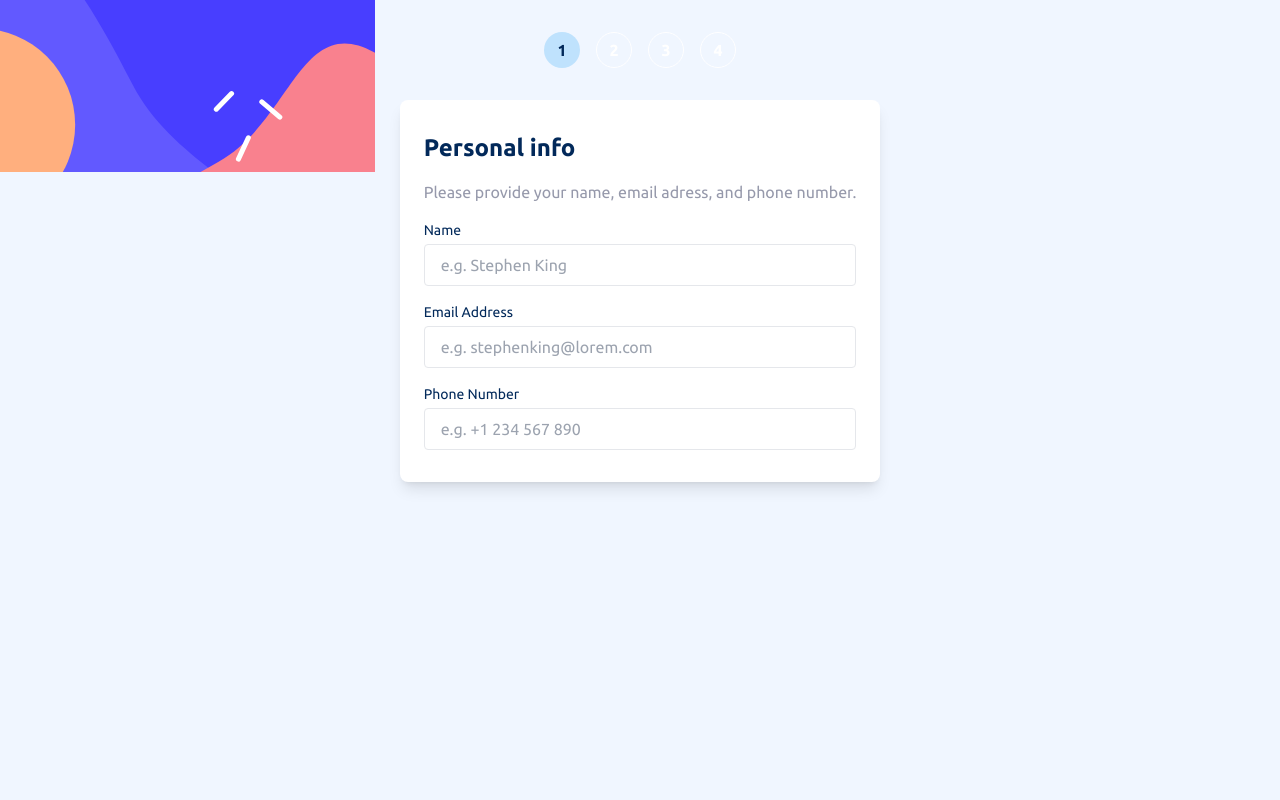
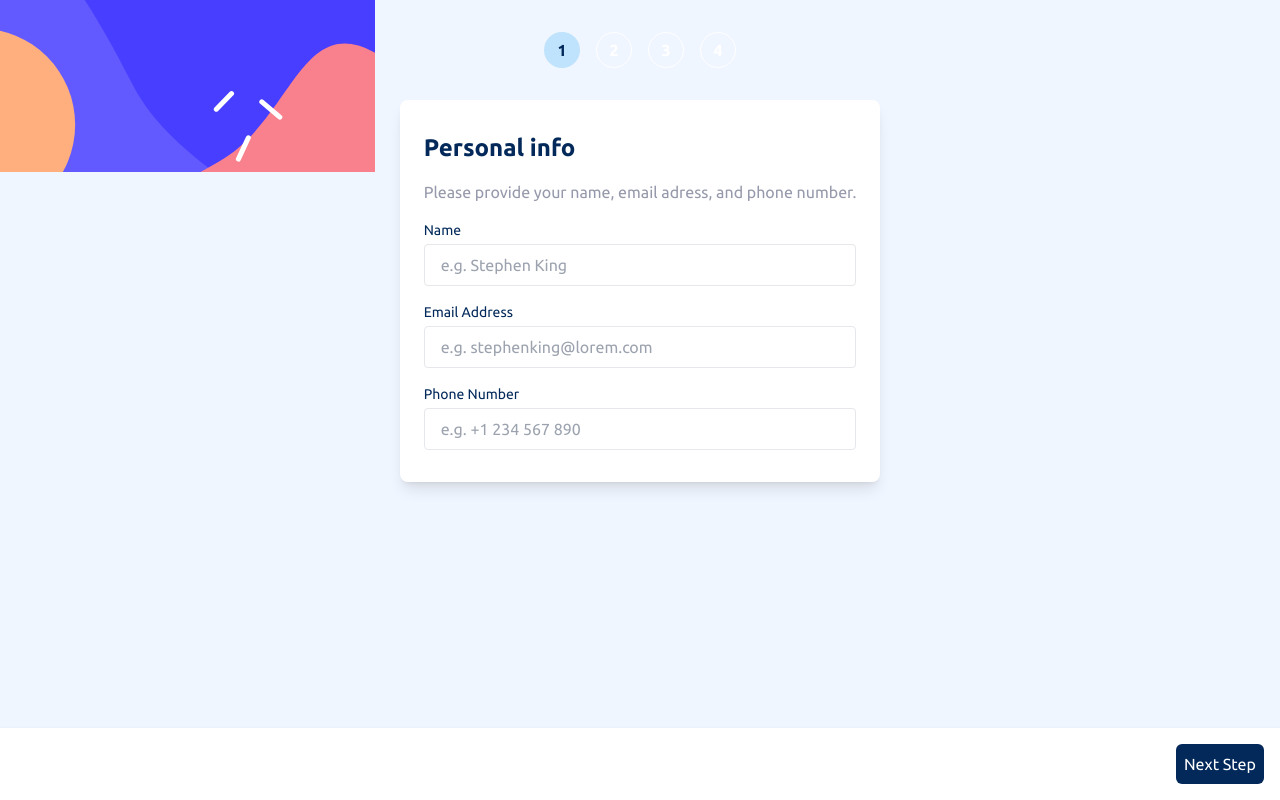
Before and after one commit to kelly-jsx/multi-step-form, a React (Vite) app: page / in a window 1280 px wide. Built offline with nearby package versions, Linux system fonts and the light colour scheme.

Commit message:
Bottom navigation component

```diff
--- a/src/components/App.tsx
+++ b/src/components/App.tsx
@@ -1,4 +1,5 @@
 import sidebarMobile from './../public/bg-sidebar-mobile.svg'
+import { BottomNav } from './BottomNav'
 
 import { Form } from './Form/Form'
 import { Header } from './Header/Header'
@@ -7,7 +8,7 @@ function App() {
   return (
     <div className="h-screen w-screen bg-mangolia">
       <div
-        className="flex h-screen w-screen flex-col items-center gap-8 px-4 pt-8"
+        className="flex h-max w-screen flex-col items-center gap-8 px-4 pt-8"
         style={{
           backgroundImage: `url(${sidebarMobile})`,
           backgroundRepeat: 'no-repeat'
@@ -15,6 +16,7 @@ function App() {
       >
         <Header />
         <Form />
+        <BottomNav />
       </div>
     </div>
   )
--- /dev/null
+++ b/src/components/BottomNav.tsx
@@ -0,0 +1,9 @@
+export const BottomNav = () => {
+  return (
+    <section className="fixed inset-x-0 bottom-0 z-10 flex justify-end bg-white p-4 shadow">
+      <button className="rounded-md bg-blue-marine p-2 text-white">
+        Next Step
+      </button>
+    </section>
+  )
+}
```
